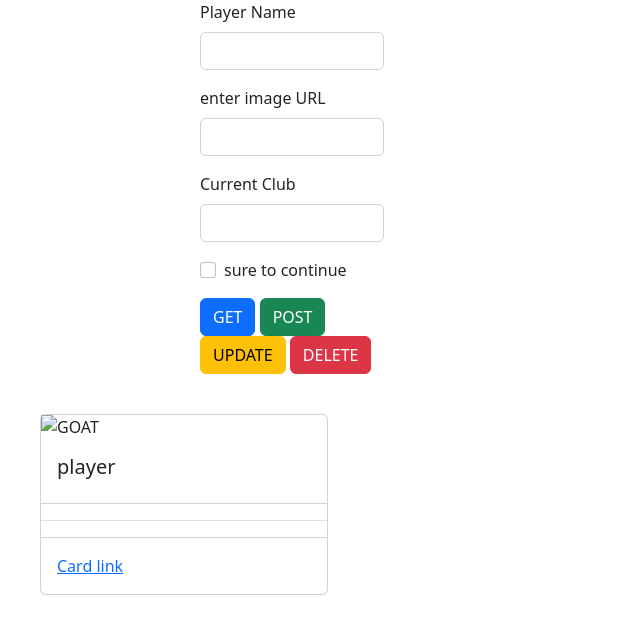
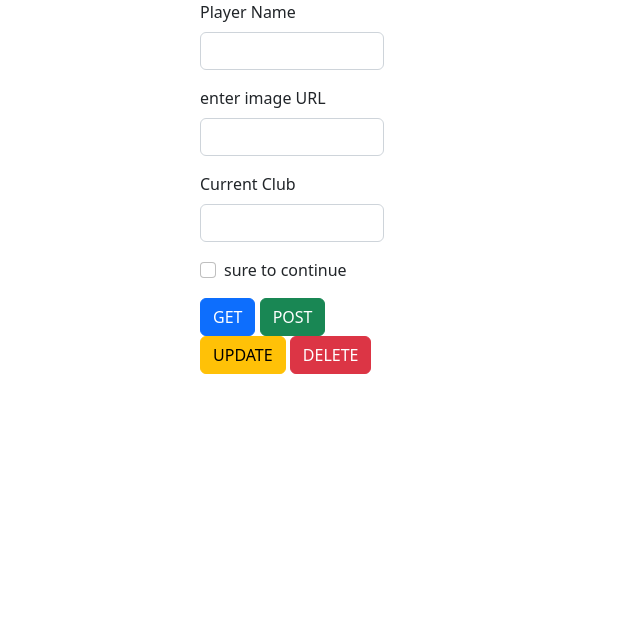
Before and after one commit to Justus-Kyalo/REST-API, a plain HTML site: page index.html in a window 1280 px wide. Shown: the whole page, without its empty margins (0-640 px from the left). Drawn offline with nearby package versions, Linux system fonts and the light colour scheme; no server answers.

```diff
--- a/index.html
+++ b/index.html
@@ -41,22 +41,8 @@
       </div>
       </form>
     </div>
-    <div id="card">
-     <div class="card" style="width: 18rem;">
-        <img id ="face" src="" alt="GOAT">
-        <div class="card-body">
-          <h5 class="card-title">player</h5>
+    <div id="cardDiv">
 
-        </div>
-        <ul class="list-group list-group-flush">
-          <li class="list-group-item" id="name"></li>
-          <li class="list-group-item" id="club"></li>
-        </ul>
-        <div class="card-body">
-          <a href="#" class="card-link">Card link</a>
-
-        </div>
-      </div>
     </div>
       <script src="main.js"></script>
 </body>
```
